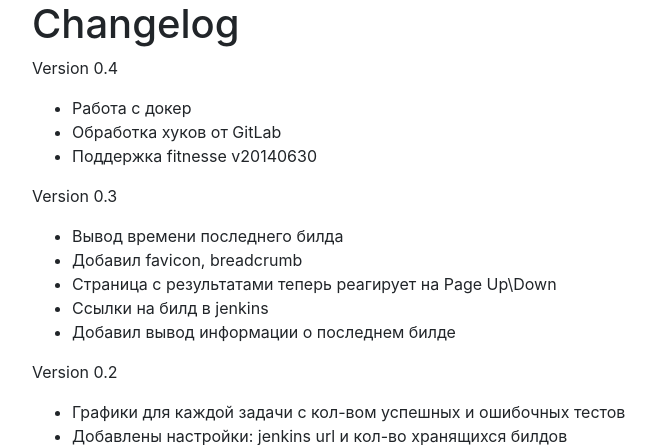
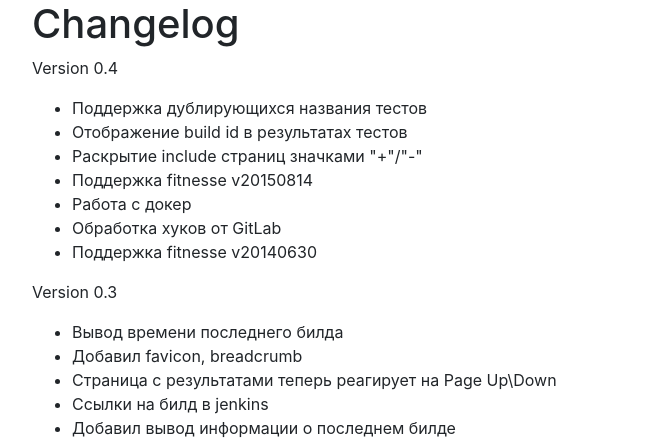
Before and after one commit to ReanGD/web-work-fitnesse, a Django app: page /fitnesse/changelog/ in a window 1280 px wide. Shown: the top 445 px of the page, without its empty margins (53-709 px from the left). Run offline with Django 3.2, Linux system fonts and the light colour scheme; some libraries are stand-ins or nearby versions.

Commit message:
changelog

```diff
--- a/fitnesse/templates/fitnesse/changelog.html
+++ b/fitnesse/templates/fitnesse/changelog.html
@@ -19,6 +19,10 @@
     <div>
       <p>Version 0.4</p>
       <ul>
+        <li>Поддержка дублирующихся названия тестов</li>
+        <li>Отображение build id в результатах тестов</li>
+        <li>Раскрытие include страниц значками "+"/"-"</li>
+        <li>Поддержка fitnesse v20150814</li>
         <li>Работа с докер</li>
         <li>Обработка хуков от GitLab</li>
         <li>Поддержка fitnesse v20140630</li>
```
